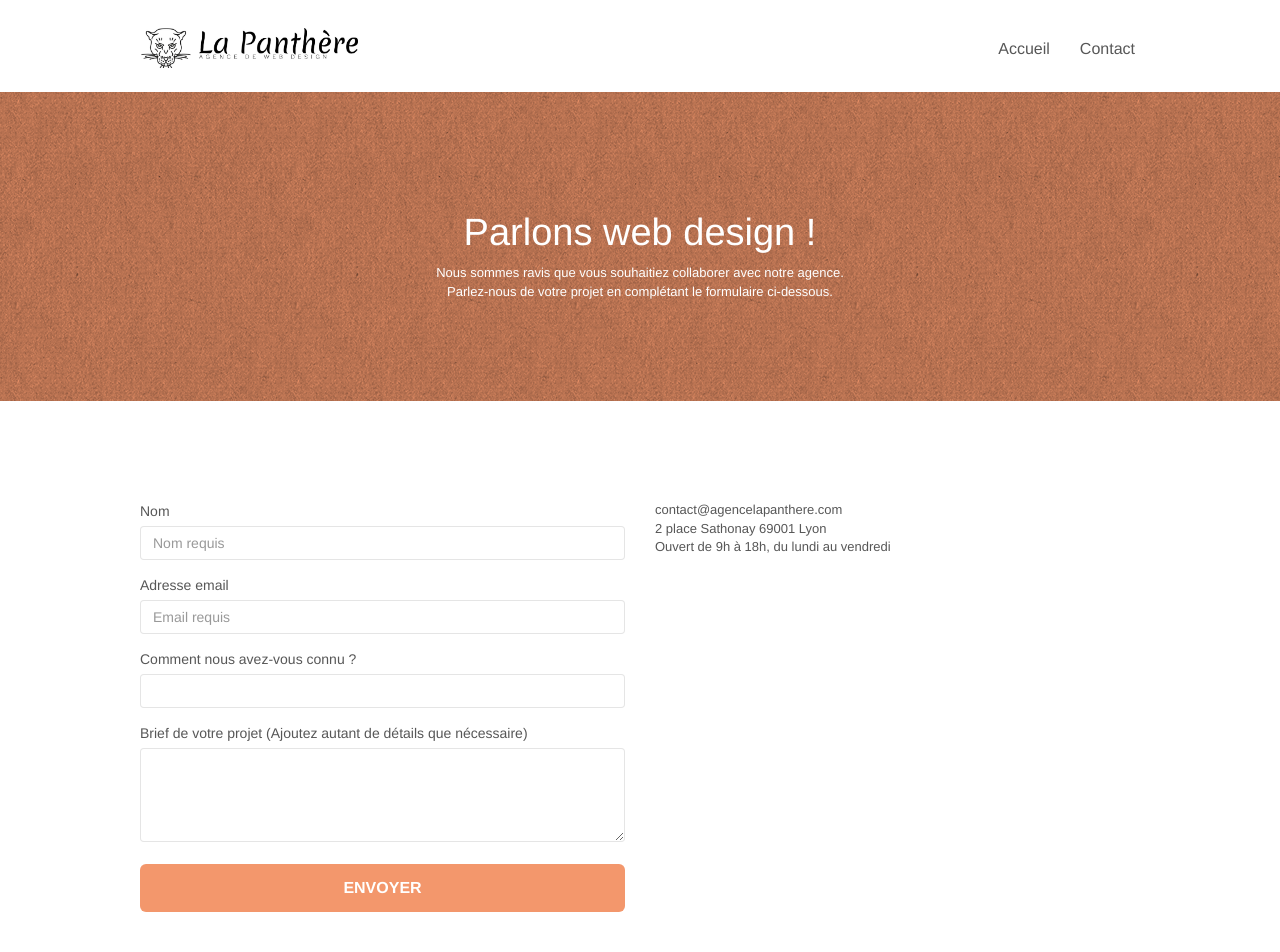
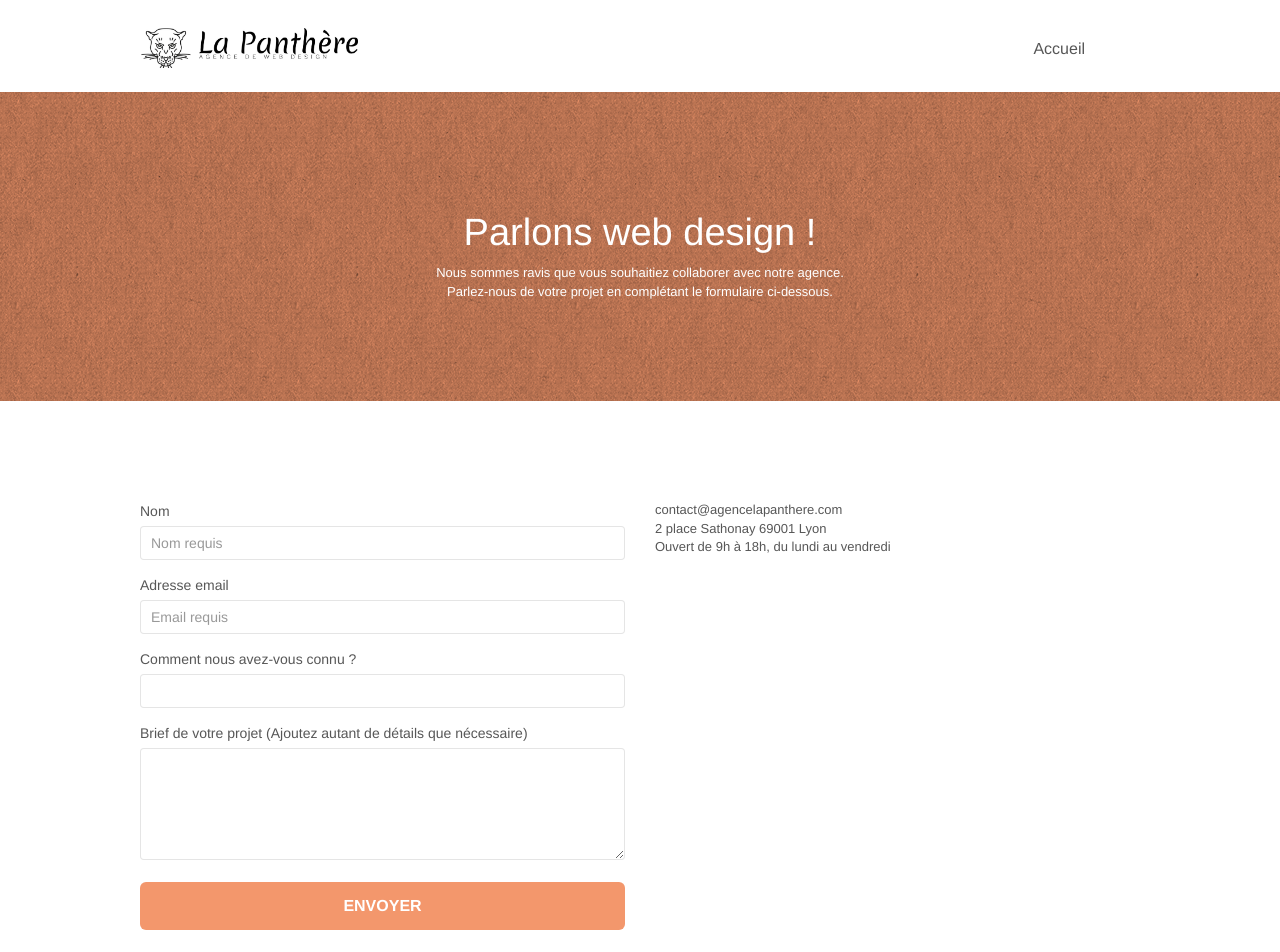
Before and after one commit to Celinep-dev/Panthere-After, a plain HTML site: page page2.html in a window 1280 px wide. Shown: the top 952 px of the page. Drawn offline with nearby package versions, Linux system fonts and the light colour scheme; files that its build step writes are made by us from their sources; a script that the page names is missing.

Commit message:
Taille formulaire

```diff
--- a/page2.html
+++ b/page2.html
@@ -41,9 +41,7 @@
 					<li>
 						<a href="index.html">Accueil</a>
 					</li>
-					<li>
-						<a href="page2.html">Contact</a>
-					</li>
+
 				</ul>
 			</div>
 		</nav>
@@ -76,12 +74,12 @@
 			<div class="col-sm-6">
 				<form id="form_1" novalidate>
 					<div class="form-group">
-						<label for="name"> Nom </label>
-						<input id="name" class="form-control" placeholder="Nom requis" required aria-invalid="false">
+						<label for="Name"> Nom </label>
+						<input id="Name" class="form-control" placeholder="Nom requis" required aria-invalid="false">
 					</div>
 					<div class="form-group">
 						<label for="Email">Adresse email </label>
-						<input id="email" class="form-control" type="email" placeholder="Email requis" required>
+						<input id="Email" class="form-control" type="email" placeholder="Email requis" required>
 					</div>
 					<div class="form-group">
 						<label for="input_504">Comment nous avez-vous connu ?</label>
@@ -91,7 +89,7 @@
 						<label for="Message">
 							Brief de votre projet (Ajoutez autant de détails que nécessaire)<br>
 						</label>
-						<textarea id="message" class="form-control" rows="4" cols="50" required></textarea>
+						<textarea id="Message" class="form-control" rows="4" cols="50" required></textarea>
 					</div>
 					<button class="bloc-button btn btn-lg btn-block cta-hero btn-atomic-tangerine" type="submit">
 						Envoyer
--- a/style.css
+++ b/style.css
@@ -326,6 +326,8 @@ a:hover {
     float: left;
     margin-top: 4px;
     font-size: 16px;
+    list-style: none;
+    padding-right: 50px;
 }
 
 .navbar-nav .open .dropdown-menu > li > a {
@@ -508,6 +510,8 @@ button {
 .form-control {
     border-color: rgba(0, 0, 0, .1);
     box-shadow: none;
+    padding: 15px 50px 15px 10px;
+    margin-bottom: 10px;
 }
 
 .scrollToTop {
```
Also changed, not shown: index.html (+1 -5 lines).
